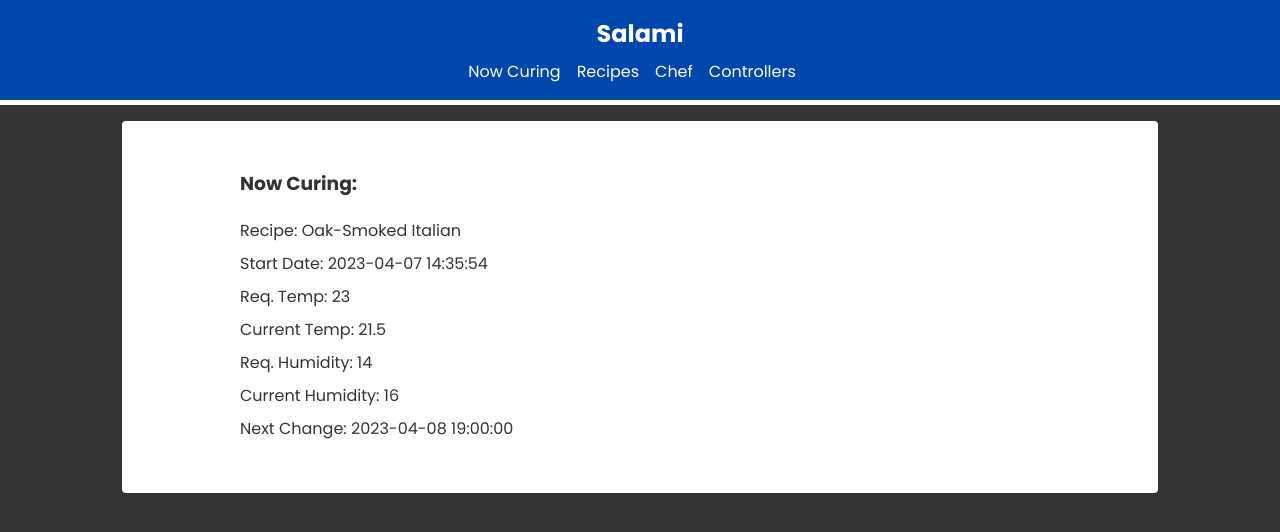
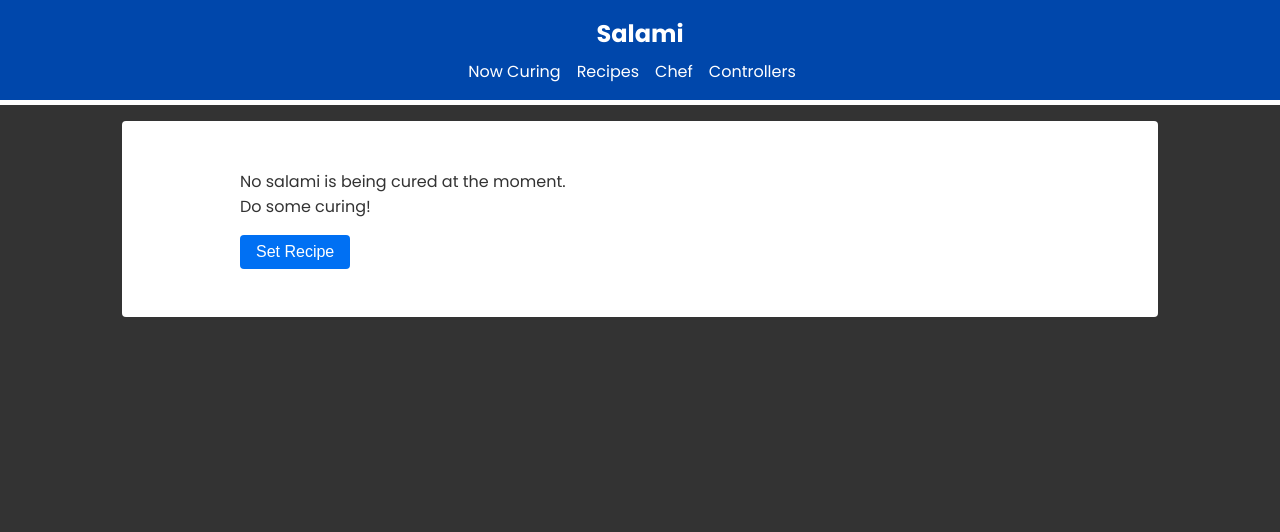
Before and after one commit to headexpanded/salami, a Next.js app: page / in a window 1280 px wide. Shown: the top 532 px of the page. Built offline with nearby package versions, Linux system fonts and the light colour scheme.

Commit message:
ternary display for isCuring

```diff
--- a/src/app/page.js
+++ b/src/app/page.js
@@ -1,10 +1,14 @@
-import prisma from "../../lib/prisma";
+"use client";
+import { useState } from "react";
 import "../styles/globals.css";
+import Link from "next/link";
 import LoadingPage from "@/loading";
 
 export default function Page() {
+  const [isCuring, setIsCuring] = useState(false);
   return (
     <div class="card">
+      {isCuring ? (
         <div className="sub-container animated fadeInDown">
           <h3>Now Curing:</h3>
           <div className="sub-container-detail">
@@ -17,6 +21,19 @@ export default function Page() {
             <p>Next Change: 2023-04-08 19:00:00</p>
           </div>
         </div>
+      ) : (
+        <div className="sub-container animated fadeInDown">
+          <p>No salami is being cured at the moment.</p>
+          <p>Do some curing!</p>
+          <div className="sub-container-detail">
+            <Link href="/profile/recipe">
+              <button className="btn">
+                Set Recipe
+              </button>
+            </Link>
+          </div>
+        </div>
+      )}
     </div>
   );
 }
```
Lines whose indentation alone changed are shown as unchanged.
